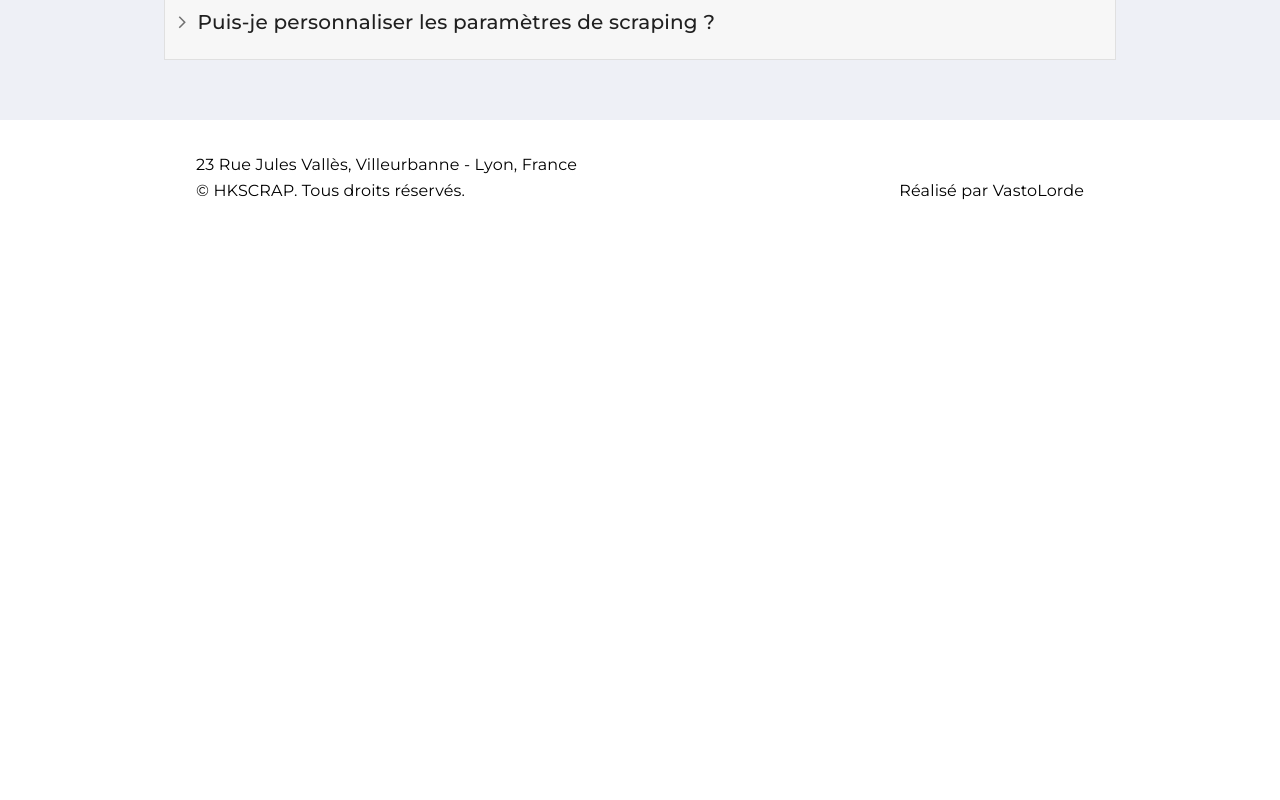
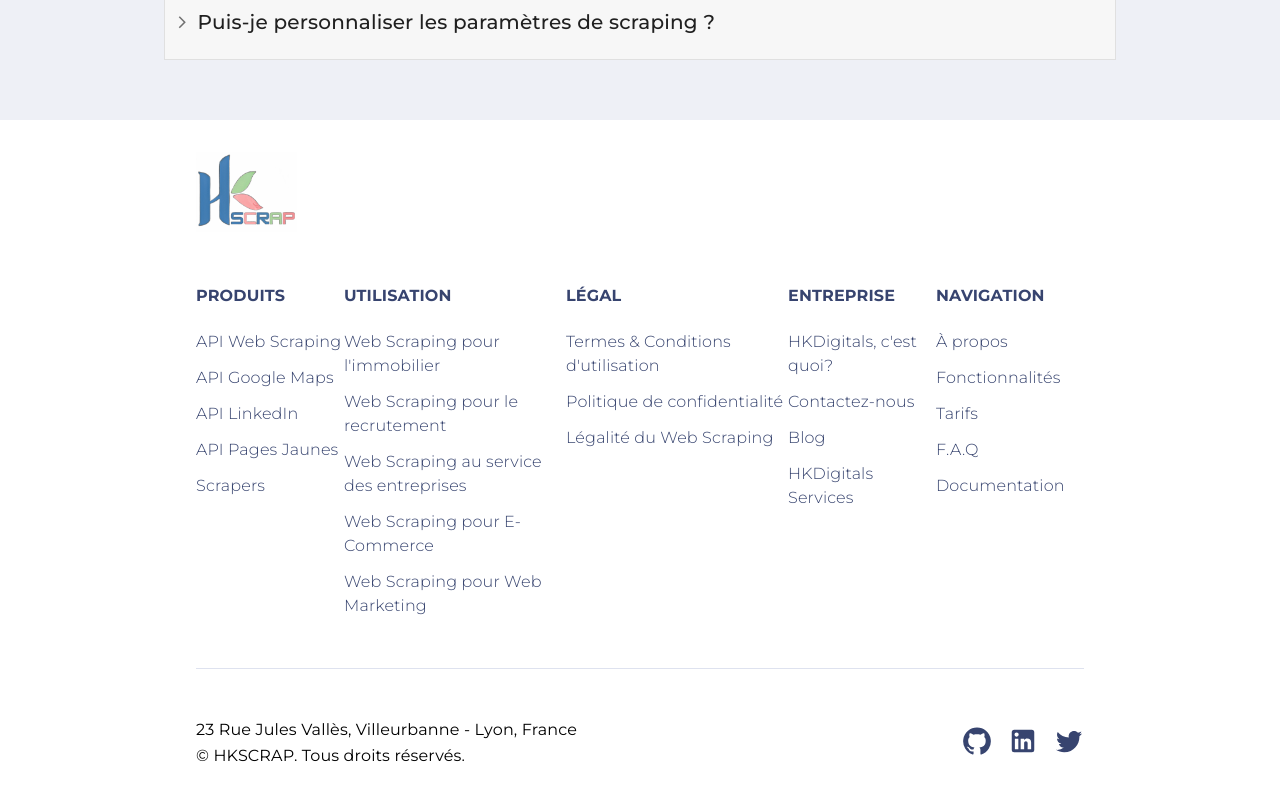
Before and after one commit to CodeShadowing95/hkscrap, a React (Create React App) app in the folder frontend_react/: page /showcase in a window 1280 px wide. Shown: the part 6485-7285 px from the top of the page. Before the commit the page ends 6721 px from the top, so only its background shows below. Built offline with nearby package versions, Linux system fonts and the light colour scheme; no server answers.

Commit message:
UPDATE: Footer - Homepage updated

```diff
--- a/frontend_react/package.json
+++ b/frontend_react/package.json
@@ -58,6 +58,10 @@
     ]
   },
   "devDependencies": {
-    "@babel/plugin-proposal-private-property-in-object": "^7.21.11"
+    "@babel/plugin-proposal-private-property-in-object": "^7.21.11",
+    "crypto-browserify": "^3.12.0"
+  },
+  "browser": {
+      "crypto": false
   }
 }
--- a/frontend_react/src/components/SuccessMessage.js
+++ b/frontend_react/src/components/SuccessMessage.js
@@ -6,7 +6,7 @@
   useEffect(() => {
     const timer = setTimeout(() => {
       onHide();
-    }, 3000);
+    }, 5000);
 
     return () => {
       clearTimeout(timer);
--- a/frontend_react/src/pages/Login.js
+++ b/frontend_react/src/pages/Login.js
@@ -40,6 +40,7 @@
 
   const handleChange = (e) => {
     setFormData({ ...formData, [e.target.name]: e.target.value });
+    setMessage('');
   }
 
   const switchToResetPassword = () => {
--- a/frontend_react/src/pages/showcase/Showcase.js
+++ b/frontend_react/src/pages/showcase/Showcase.js
@@ -1,9 +1,10 @@
 import { useNavigate } from 'react-router-dom';
 import { useEffect, useState } from 'react';
-import { Stack, Box, Typography, Grid, Link, Button, Fade } from '@mui/material'
-import { Business_pricing, DataExtraction, Enterprise_pricing, GoogleMaps, Individual_pricing, Linkedin, PagesJaunes, Startup_pricing, TaskAltIcon, Usecase1, Usecase2, Usecase3, Usecase4, Usecase5, Usecase6, WaveBg, loremText, particlesBg, sub_logo } from '../../utils/constants';
+import { Stack, Box, Typography, Grid, Link, Button, Fade, Divider } from '@mui/material'
+import { Business_pricing, DataExtraction, Enterprise_pricing, GitHubIcon, GoogleMaps, Individual_pricing, LinkedInIcon, Linkedin, PagesJaunes, Startup_pricing, TaskAltIcon, TwitterIcon, Usecase1, Usecase2, Usecase3, Usecase4, Usecase5, Usecase6, WaveBg, loremText, particlesBg, sub_logo } from '../../utils/constants';
 import { CustomizedAccordion } from '../../components';
 import UseCase from './UseCase';
+import GitHub from '@mui/icons-material/GitHub';
 
 const keyframesAnimation = `
   @keyframes slideUpDown {
@@ -542,12 +543,124 @@
 
         {/* ------------------------------------------------ Footer ------------------------------------------------ */}
         <Box sx={{ display: "flex", justifyContent: "center", alignItems: "center", padding: "32px", backgroundColor: "#fff" }}>
-          <Box sx={{ display: "flex", justifyContent: "space-between", alignItems: "center", marginTop: "20px", padding: "0 16px", margin: "0 148px", width: "100%" }}>
-            <Stack>
-              <Typography sx={{ fontFamily: "Montserrat", fontSize: "16px", lineHeight: "26px", fontWeight: 400 }}>23 Rue Jules Vallès, Villeurbanne - Lyon, France</Typography>
-              <Typography sx={{ fontFamily: "Montserrat", fontSize: "16px", lineHeight: "26px", fontWeight: 400 }}>&copy; HKSCRAP. Tous droits réservés.</Typography>
-            </Stack>
-            <Typography sx={{ fontFamily: "Montserrat", fontSize: "16px", lineHeight: "26px", fontWeight: 400, alignSelf: "flex-end" }}>Réalisé par VastoLorde</Typography>
+          <Box sx={{ display: "flex", flexDirection: "column", justifyContent: "center", alignItems: "flex-start", marginTop: "20px", padding: "0 16px", margin: "0 148px", width: "100%" }}>
+            <Box sx={{ marginBottom: "3rem" }}>
+              <img src={sub_logo} alt="hkscrap_logo" style={{ height: "80px", maxWidth: "100%" }} />
+            </Box>
+
+            <Grid container>
+              <Grid item xs={12} sm={6} md={6} lg={2}>
+                <Typography sx={{ fontFamily: "Montserrat", fontWeight: 700, marginBottom: "20px", fontSize: "1em", textTransform: "uppercase", color: "#37446f" }}>Produits</Typography>
+
+                <Stack spacing={1}>
+                  <Box component={Link} href="/" sx={{ textDecoration: "none", color: "#37446f", padding: "2px 0" }}>
+                    <Typography sx={{ fontFamily: "Montserrat", fontWeight: 300 }}>API Web Scraping</Typography>
+                  </Box>
+                  <Box component={Link} href="/" sx={{ textDecoration: "none", color: "#37446f", padding: "2px 0" }}>
+                    <Typography sx={{ fontFamily: "Montserrat", fontWeight: 300 }}>API Google Maps</Typography>
+                  </Box>
+                  <Box component={Link} href="/" sx={{ textDecoration: "none", color: "#37446f", padding: "2px 0" }}>
+                    <Typography sx={{ fontFamily: "Montserrat", fontWeight: 300 }}>API LinkedIn</Typography>
+                  </Box>
+                  <Box component={Link} href="/" sx={{ textDecoration: "none", color: "#37446f", padding: "2px 0" }}>
+                    <Typography sx={{ fontFamily: "Montserrat", fontWeight: 300 }}>API Pages Jaunes</Typography>
+                  </Box>
+                  <Box component={Link} href="/" sx={{ textDecoration: "none", color: "#37446f", padding: "2px 0" }}>
+                    <Typography sx={{ fontFamily: "Montserrat", fontWeight: 300 }}>Scrapers</Typography>
+                  </Box>
+                </Stack>
+              </Grid>
+              <Grid item xs={12} sm={6} md={6} lg={3}>
+                <Typography sx={{ fontFamily: "Montserrat", fontWeight: 700, marginBottom: "20px", fontSize: "1em", textTransform: "uppercase", color: "#37446f" }}>Utilisation</Typography>
+
+                <Stack spacing={1}>
+                  <Box component={Link} href="/" sx={{ textDecoration: "none", color: "#37446f", padding: "2px 0" }}>
+                    <Typography sx={{ fontFamily: "Montserrat", fontWeight: 300 }}>Web Scraping pour l'immobilier</Typography>
+                  </Box>
+                  <Box component={Link} href="/" sx={{ textDecoration: "none", color: "#37446f", padding: "2px 0" }}>
+                    <Typography sx={{ fontFamily: "Montserrat", fontWeight: 300 }}>Web Scraping pour le recrutement</Typography>
+                  </Box>
+                  <Box component={Link} href="/" sx={{ textDecoration: "none", color: "#37446f", padding: "2px 0" }}>
+                    <Typography sx={{ fontFamily: "Montserrat", fontWeight: 300 }}>Web Scraping au service des entreprises</Typography>
+                  </Box>
+                  <Box component={Link} href="/" sx={{ textDecoration: "none", color: "#37446f", padding: "2px 0" }}>
+                    <Typography sx={{ fontFamily: "Montserrat", fontWeight: 300 }}>Web Scraping pour E-Commerce</Typography>
+                  </Box>
+                  <Box component={Link} href="/" sx={{ textDecoration: "none", color: "#37446f", padding: "2px 0" }}>
+                    <Typography sx={{ fontFamily: "Montserrat", fontWeight: 300 }}>Web Scraping pour Web Marketing</Typography>
+                  </Box>
+                </Stack>
+              </Grid>
+              <Grid item xs={12} sm={6} md={6} lg={3}>
+                <Typography sx={{ fontFamily: "Montserrat", fontWeight: 700, marginBottom: "20px", fontSize: "1em", textTransform: "uppercase", color: "#37446f" }}>Légal</Typography>
+
+                <Stack spacing={1}>
+                  <Box component={Link} href="/" sx={{ textDecoration: "none", color: "#37446f", padding: "2px 0" }}>
+                    <Typography sx={{ fontFamily: "Montserrat", fontWeight: 300 }}>Termes & Conditions d'utilisation</Typography>
+                  </Box>
+                  <Box component={Link} href="/" sx={{ textDecoration: "none", color: "#37446f", padding: "2px 0" }}>
+                    <Typography sx={{ fontFamily: "Montserrat", fontWeight: 300 }}>Politique de confidentialité</Typography>
+                  </Box>
+                  <Box component={Link} href="/" sx={{ textDecoration: "none", color: "#37446f", padding: "2px 0" }}>
+                    <Typography sx={{ fontFamily: "Montserrat", fontWeight: 300 }}>Légalité du Web Scraping</Typography>
+                  </Box>
+                </Stack>
+              </Grid>
+              <Grid item xs={12} sm={6} md={6} lg={2}>
+                <Typography sx={{ fontFamily: "Montserrat", fontWeight: 700, marginBottom: "20px", fontSize: "1em", textTransform: "uppercase", color: "#37446f" }}>Entreprise</Typography>
+
+                <Stack spacing={1}>
+                  <Box component={Link} href="/" sx={{ textDecoration: "none", color: "#37446f", padding: "2px 0" }}>
+                    <Typography sx={{ fontFamily: "Montserrat", fontWeight: 300 }}>HKDigitals, c'est quoi?</Typography>
+                  </Box>
+                  <Box component={Link} href="/" sx={{ textDecoration: "none", color: "#37446f", padding: "2px 0" }}>
+                    <Typography sx={{ fontFamily: "Montserrat", fontWeight: 300 }}>Contactez-nous</Typography>
+                  </Box>
+                  <Box component={Link} href="/" sx={{ textDecoration: "none", color: "#37446f", padding: "2px 0" }}>
+                    <Typography sx={{ fontFamily: "Montserrat", fontWeight: 300 }}>Blog</Typography>
+                  </Box>
+                  <Box component={Link} href="/" sx={{ textDecoration: "none", color: "#37446f", padding: "2px 0" }}>
+                    <Typography sx={{ fontFamily: "Montserrat", fontWeight: 300 }}>HKDigitals Services</Typography>
+                  </Box>
+                </Stack>
+              </Grid>
+              <Grid item xs={12} sm={6} md={6} lg={2}>
+                <Typography sx={{ fontFamily: "Montserrat", fontWeight: 700, marginBottom: "20px", fontSize: "1em", textTransform: "uppercase", color: "#37446f" }}>Navigation</Typography>
+
+                <Stack spacing={1}>
+                  <Box component={Link} href="/" sx={{ textDecoration: "none", color: "#37446f", padding: "2px 0" }}>
+                    <Typography sx={{ fontFamily: "Montserrat", fontWeight: 300 }}>À propos</Typography>
+                  </Box>
+                  <Box component={Link} href="/" sx={{ textDecoration: "none", color: "#37446f", padding: "2px 0" }}>
+                    <Typography sx={{ fontFamily: "Montserrat", fontWeight: 300 }}>Fonctionnalités</Typography>
+                  </Box>
+                  <Box component={Link} href="/" sx={{ textDecoration: "none", color: "#37446f", padding: "2px 0" }}>
+                    <Typography sx={{ fontFamily: "Montserrat", fontWeight: 300 }}>Tarifs</Typography>
+                  </Box>
+                  <Box component={Link} href="/" sx={{ textDecoration: "none", color: "#37446f", padding: "2px 0" }}>
+                    <Typography sx={{ fontFamily: "Montserrat", fontWeight: 300 }}>F.A.Q</Typography>
+                  </Box>
+                  <Box component={Link} href="/" sx={{ textDecoration: "none", color: "#37446f", padding: "2px 0" }}>
+                    <Typography sx={{ fontFamily: "Montserrat", fontWeight: 300 }}>Documentation</Typography>
+                  </Box>
+                </Stack>
+              </Grid>
+            </Grid>
+
+            <hr component="divider" style={{ border: "none", backgroundColor: "#dee2ef", height: "1px", width: "100%", margin: "3rem 0" }} />
+
+
+            <Box sx={{ display: "flex", justifyContent: "space-between", alignItems: "center", width: "100%" }}>
+              <Stack>
+                <Typography sx={{ fontFamily: "Montserrat", fontSize: "16px", lineHeight: "26px", fontWeight: 400 }}>23 Rue Jules Vallès, Villeurbanne - Lyon, France</Typography>
+                <Typography sx={{ fontFamily: "Montserrat", fontSize: "16px", lineHeight: "26px", fontWeight: 400 }}>&copy; HKSCRAP. Tous droits réservés.</Typography>
+              </Stack>
+              <Box sx={{ display: "flex", justifyContent: "flex-end", alignItems: "start", gap: 2 }}>
+                <Box component={Link} href="#github" sx={{ textDecoration: "none" }}><GitHubIcon sx={{ fontSize: "30px", color: "#37446f" }} /></Box>
+                <Box component={Link} href="#linkedin" sx={{ textDecoration: "none" }}><LinkedInIcon sx={{ fontSize: "30px", color: "#37446f" }} /></Box>
+                <Box component={Link} href="#twitter" sx={{ textDecoration: "none" }}><TwitterIcon sx={{ fontSize: "30px", color: "#37446f" }} /></Box>
+              </Box>
+            </Box>
           </Box>
         </Box>
       </Stack>
--- a/frontend_react/src/utils/constants.js
+++ b/frontend_react/src/utils/constants.js
@@ -39,6 +39,9 @@
 import ChevronLeftIcon from '@mui/icons-material/ChevronLeft';
 import ChevronRightIcon from '@mui/icons-material/ChevronRight';
 import AutoFixHighIcon from '@mui/icons-material/AutoFixHigh';
+import GitHubIcon from '@mui/icons-material/GitHub';
+import LinkedInIcon from '@mui/icons-material/LinkedIn';
+import TwitterIcon from '@mui/icons-material/Twitter';
 
 import Linkedin from '../assets/linkedin.webp';
 import Amazon from '../assets/amazon.webp';
@@ -169,4 +172,7 @@
   Enterprise_pricing,
   TwinkleBG,
   NoService,
+  GitHubIcon,
+  LinkedInIcon,
+  TwitterIcon
  }
```
Also changed, not shown: frontend_react/src/webpack.config.js (+9 -3 lines), 2 other files (tests, documents, lock files or other folders).
